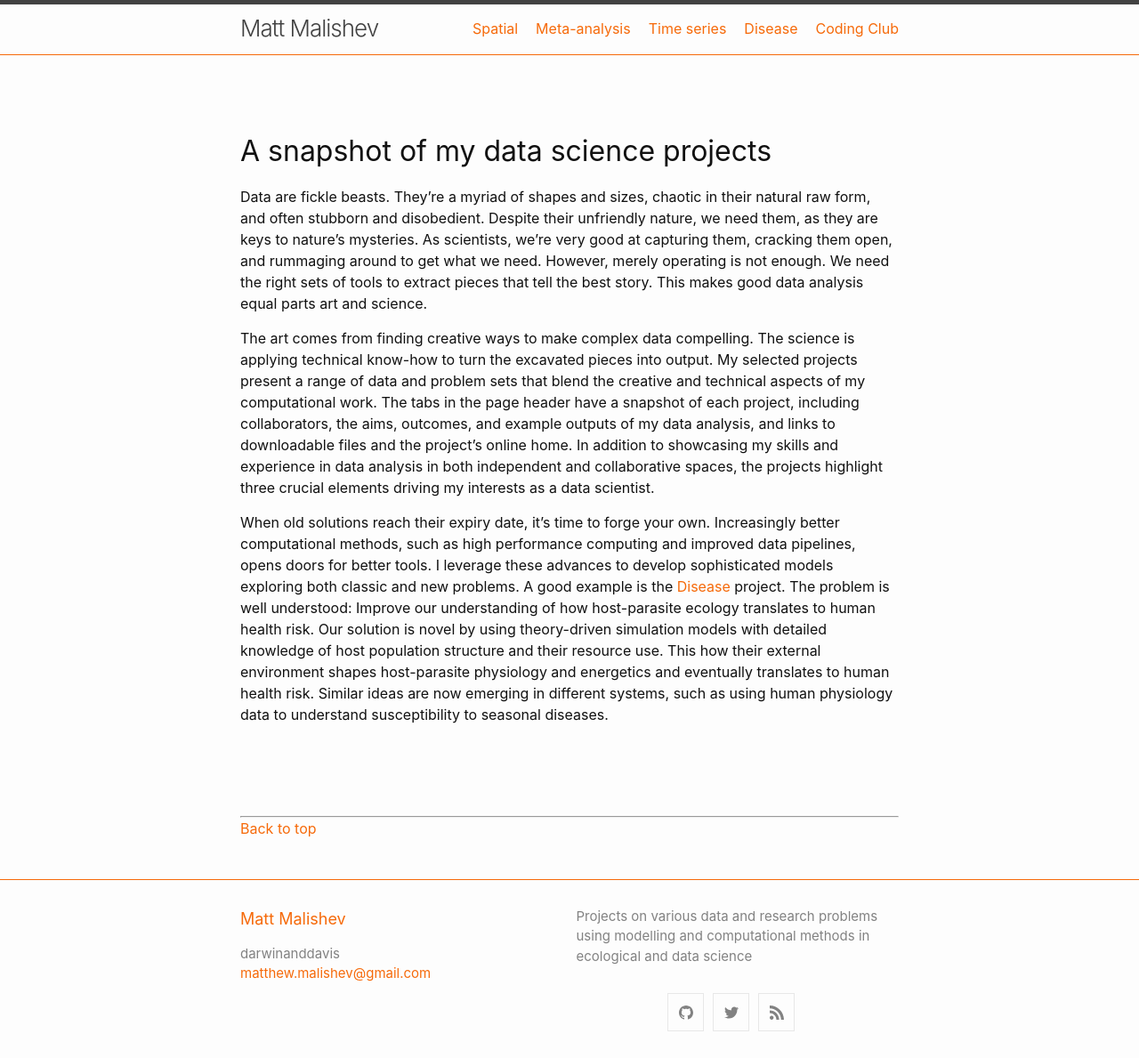
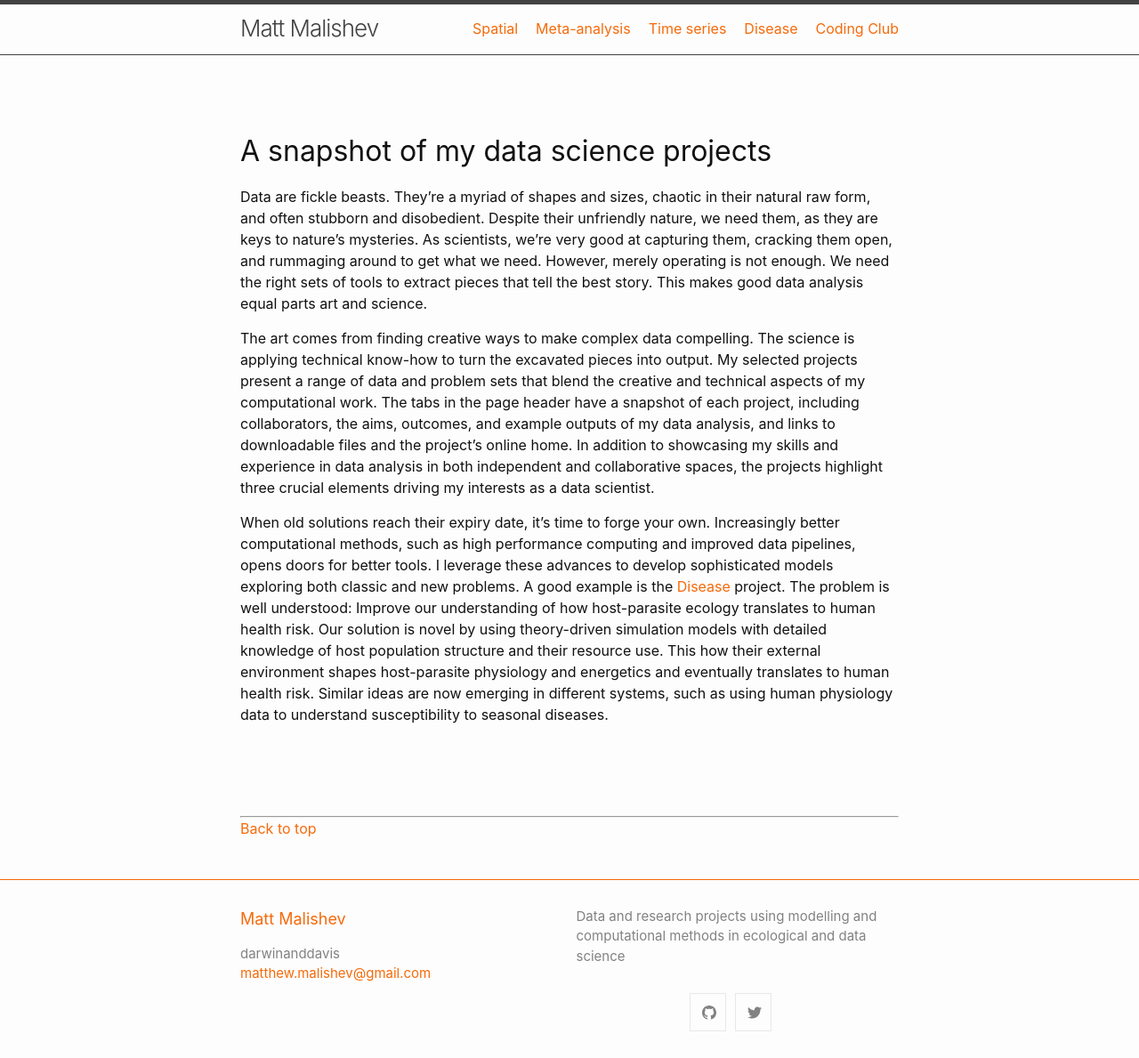
Before and after one commit to darwinanddavis/data_projects, a Jekyll site: the page built from index.md, in a window 1280 px wide. Shown: the whole page at 89% size. Built offline with Jekyll 4.4.1, drawn with Linux system fonts in a browser that asks for light colours; our own code applies the rules of GitHub Pages for plain Markdown files.

Commit message:
redo header

```diff
--- a/_config.yml
+++ b/_config.yml
@@ -1,7 +1,7 @@
 title: Matt Malishev
 author: darwinanddavis
 email: matthew.malishev@gmail.com
-description: Projects on various data and research problems using modelling and computational methods in ecological and data science
+description: Data and research projects using modelling and computational methods in ecological and data science
 
 # show_excerpts: true # set to true to show excerpts on the homepage
 
@@ -12,9 +12,9 @@ minima:
 
   # generate social links in footer
   social_links:
-    twitter: jekyllrb
-    github:  jekyll
-    rss: rss
+    twitter: darwinanddavis
+    github: darwinanddavis
+    # rss: rss
     # dribbble: jekyll
     # facebook: jekyll
     # flickr:   jekyll
--- a/_sass/minima/_layout.scss
+++ b/_sass/minima/_layout.scss
@@ -3,7 +3,7 @@
  */
 .site-header {
   border-top: 5px solid $grey-color-dark;
-  border-bottom: 1px solid $orange-color;
+  border-bottom: 1px solid $grey-color-dark;
   min-height: $spacing-unit * 1.865;
   line-height: $base-line-height * $base-font-size * 2.25;
 
```
Also changed, not shown: img/disease1.png (added), img/disease3.png (added), 1 other file.
